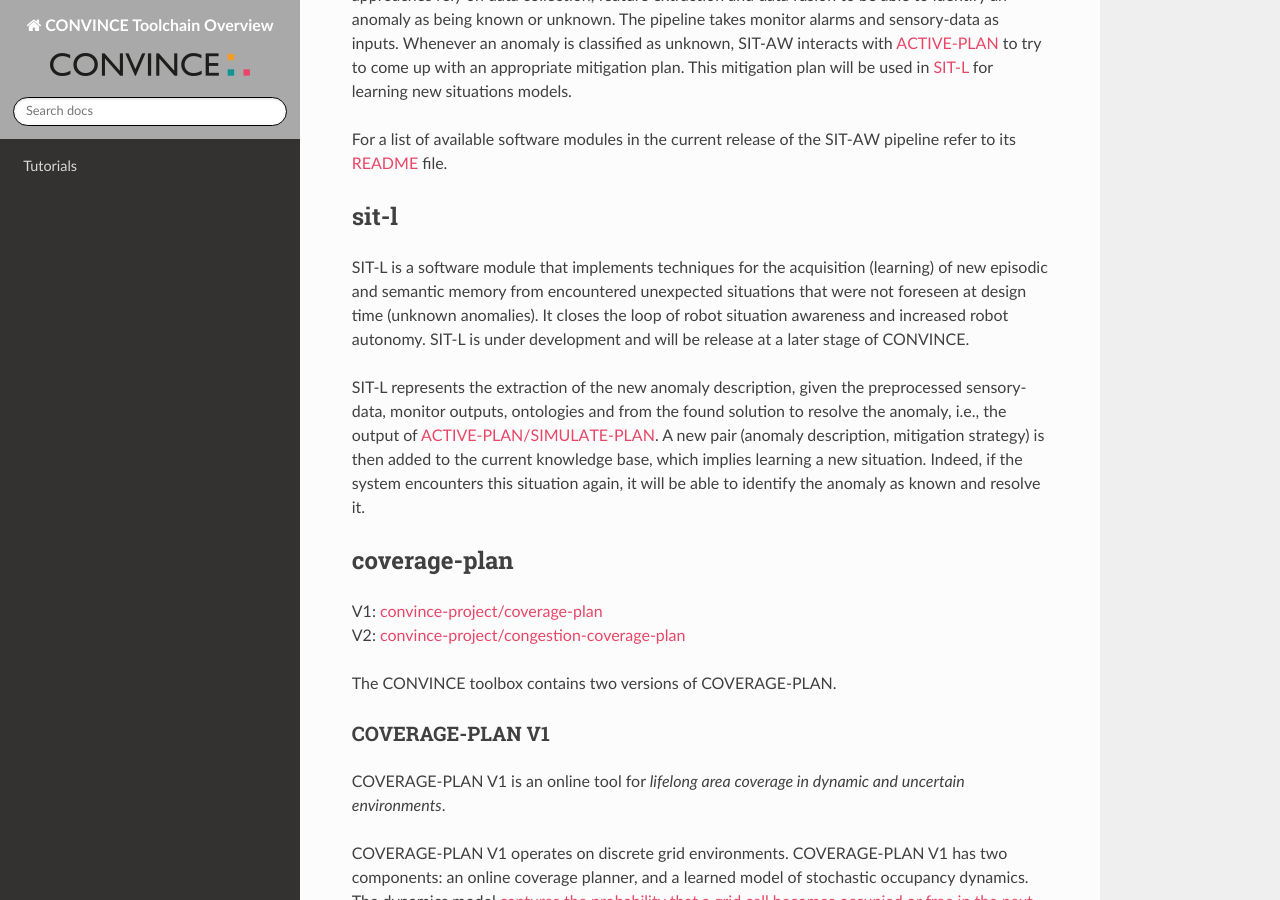
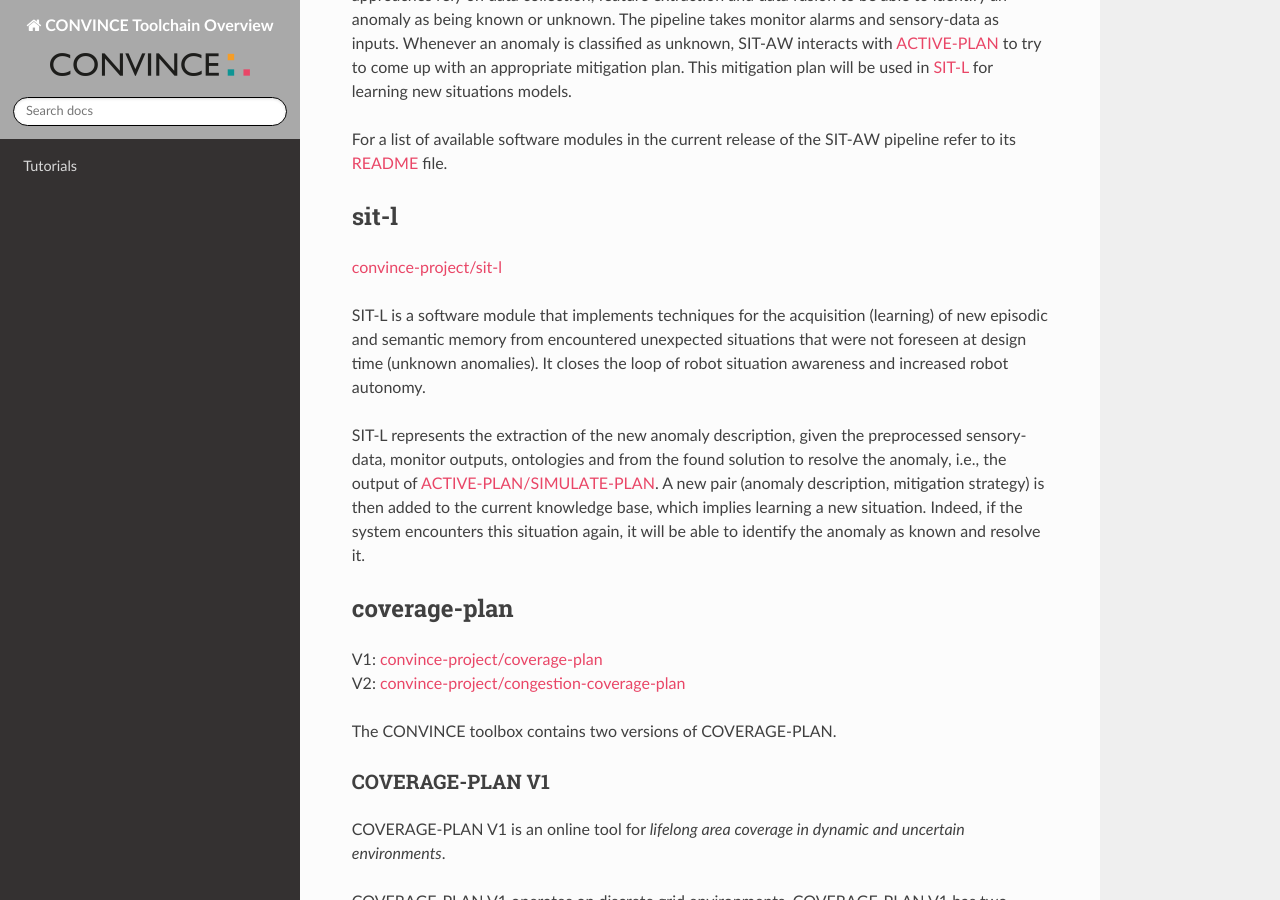
Before and after one commit to convince-project/overview, a Sphinx documentation site: the page built from docs/source/index.rst, in a window 1280 px wide and 900 px high, scrolled down 1219 px. Built offline with Sphinx 7.4.7 and the Read the Docs theme 3.1.0, drawn with Linux system fonts in a browser that asks for light colours.

Commit message:
Update SIT-L link
Signed-off-by: Marco Lampacrescia <marco.lampacrescia@de.bosch.com>

```diff
--- a/docs/source/index.rst
+++ b/docs/source/index.rst
@@ -31,9 +31,14 @@ For a list of available software modules in the current release of the SIT-AW pi
 
 sit-l
 -----
-SIT-L is a software module that implements techniques for the acquisition (learning) of new episodic and semantic memory from encountered unexpected situations that were not foreseen at design time (unknown anomalies). It closes the loop of robot situation awareness and increased robot autonomy. SIT-L is under development and will be release at a later stage of CONVINCE.
+`convince-project/sit-l <https:///github.com/convince-project/sit-l>`_
 
-SIT-L represents the extraction of the new anomaly description, given the preprocessed sensory-data, monitor outputs, ontologies and from the found solution to resolve the anomaly, i.e., the output of `ACTIVE-PLAN/SIMULATE-PLAN <https:///github.com/convince-project/active-simulate-plan>`_. A new pair (anomaly description, mitigation strategy) is then added to the current knowledge base, which implies learning a new situation. Indeed, if the system encounters this situation again, it will be able to identify the anomaly as known and resolve it.
+SIT-L is a software module that implements techniques for the acquisition (learning) of new episodic and semantic memory from encountered unexpected situations that were not foreseen at design time (unknown anomalies).
+It closes the loop of robot situation awareness and increased robot autonomy.
+
+SIT-L represents the extraction of the new anomaly description, given the preprocessed sensory-data, monitor outputs, ontologies and from the found solution to resolve the anomaly, i.e., the output of `ACTIVE-PLAN/SIMULATE-PLAN <https:///github.com/convince-project/active-simulate-plan>`_.
+A new pair (anomaly description, mitigation strategy) is then added to the current knowledge base, which implies learning a new situation.
+Indeed, if the system encounters this situation again, it will be able to identify the anomaly as known and resolve it.
 
 
 coverage-plan
```
